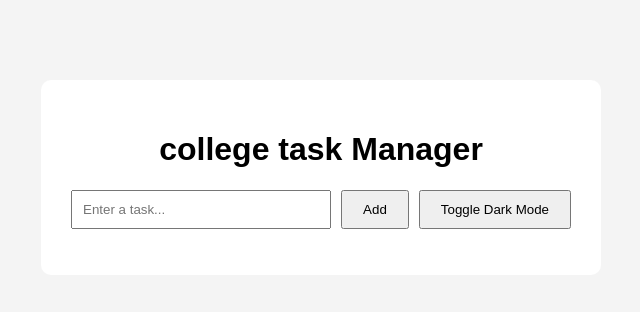
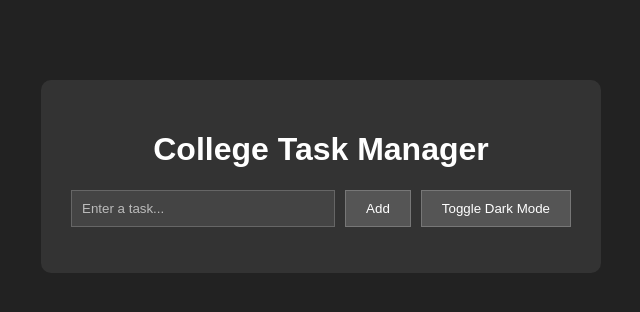
Before and after one commit to NiranjanRSoorej06/Student-Task-Manager, a plain HTML site: page index.html in a window 1280 px wide. Both pictures are taken after a click on the button "Toggle Dark Mode". Shown: the whole page, without its empty margins (319-959 px from the left). Drawn offline with Linux system fonts and the light colour scheme.

Commit message:
Darkmode

```diff
--- a/index.html
+++ b/index.html
@@ -3,7 +3,7 @@
 <head>
     <meta charset="UTF-8">
     <meta name="viewport" content="width=device-width, initial-scale=1.0">
-     <title>Student Task Manager</title>
+    <title>Student Task Manager</title>
     <link rel="stylesheet" href="style.css">
 </head>
 
@@ -11,7 +11,7 @@
 
     <div class="container">
 
-        <h1>college task Manager</h1>
+        <h1>College Task Manager</h1>
 
         <div class="task-input">
             <input
@@ -28,7 +28,6 @@
 
     </div>
 
-
     <script src="script.js"></script>
 
 </body>
--- a/script.js
+++ b/script.js
@@ -23,6 +23,14 @@ function addTask() {
     input.value = "";
 }
 
+// Dark Mode
+const darkModeButton = document.getElementById("darkModeButton");
+
+darkModeButton.addEventListener("click", function () {
+    document.body.classList.toggle("dark-mode");
+});
+
+// Export function for tests
 if (typeof module !== "undefined") {
     module.exports = { isValidTask };
 }
--- a/style.css
+++ b/style.css
@@ -1,8 +1,10 @@
 body {
     font-family: Arial, sans-serif;
     background: #f4f4f4;
+    color: #222;
     margin: 0;
     padding: 0;
+    transition: 0.3s;
 }
 
 .container {
@@ -11,6 +13,7 @@ body {
     background: white;
     padding: 30px;
     border-radius: 10px;
+    transition: 0.3s;
 }
 
 h1 {
@@ -43,7 +46,35 @@ li {
 .completed {
     text-decoration: line-through;
 }
-.dark-mode {
+
+/* Dark Mode */
+
+body.dark-mode {
     background: #222;
     color: white;
 }
+
+body.dark-mode .container {
+    background: #333;
+}
+
+body.dark-mode input {
+    background: #444;
+    color: white;
+    border: 1px solid #666;
+}
+
+body.dark-mode input::placeholder {
+    color: #bbb;
+}
+
+body.dark-mode button {
+    background: #555;
+    color: white;
+    border: 1px solid #777;
+}
+
+body.dark-mode li {
+    background: #444;
+    color: white;
+}
```
